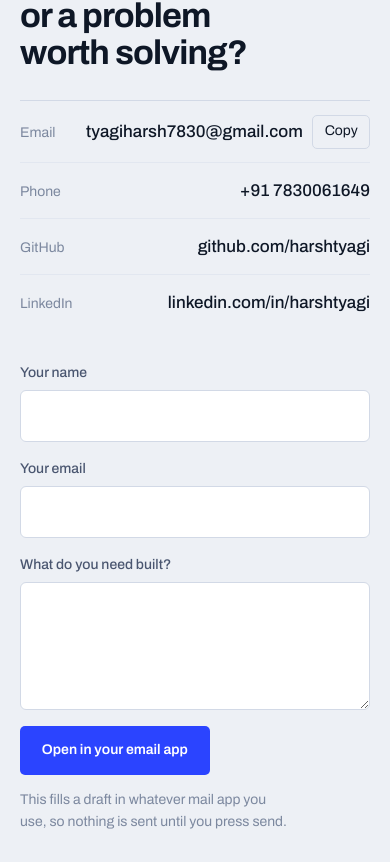
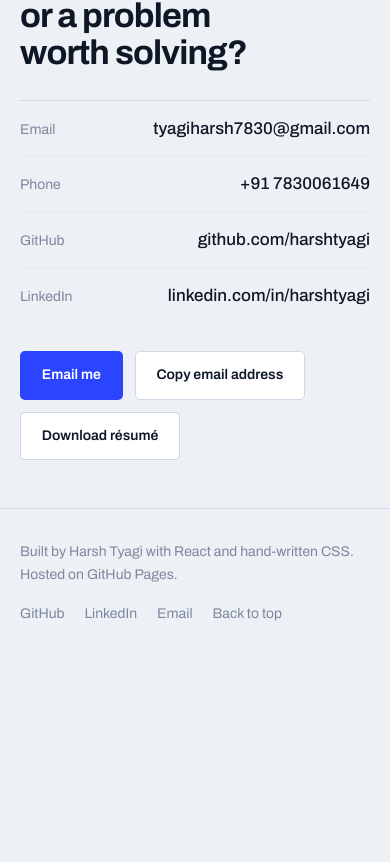
Before and after one commit to hrs454/harshtyagi, a React (Vite) app: page / in a window 390 px wide. Shown: the part 6102-6964 px from the top of the page. After the commit the page ends 6767 px from the top, so only its background shows below. Built offline with nearby package versions, Linux system fonts and the light colour scheme.

Commit message:
Replace contact form with direct email, phone and profile links

```diff
--- a/index.html
+++ b/index.html
@@ -14,7 +14,7 @@
     <meta name="theme-color" content="#edf0f5" media="(prefers-color-scheme: light)" />
     <meta name="theme-color" content="#0b1220" media="(prefers-color-scheme: dark)" />
 
-    <!-- REPLACE the four URLs below once the GitHub Pages address is known. -->
+    <!-- REPLACE harshtyagi below if your <username>.github.io repo uses a different username. -->
     <link rel="canonical" href="https://harshtyagi.github.io/" />
     <meta property="og:type" content="profile" />
     <meta property="og:title" content="Harsh Tyagi — Software Engineer" />
--- a/src/components/Contact.jsx
+++ b/src/components/Contact.jsx
@@ -4,11 +4,6 @@ import { links, profile } from '../content/profile.js'
 
 export default function Contact() {
   const [copied, setCopied] = useState(false)
-  const [form, setForm] = useState({ name: '', email: '', message: '' })
-
-  function update(field) {
-    return (event) => setForm((prev) => ({ ...prev, [field]: event.target.value }))
-  }
 
   async function copyEmail() {
     try {
@@ -20,12 +15,16 @@ export default function Contact() {
     }
   }
 
-  function handleSubmit(event) {
-    event.preventDefault()
-    const subject = encodeURIComponent(`Portfolio enquiry from ${form.name || 'a visitor'}`)
-    const body = encodeURIComponent(`${form.message}\n\n— ${form.name}\n${form.email}`)
-    window.location.href = `mailto:${profile.email}?subject=${subject}&body=${body}`
-  }
+  const details = [
+    { key: 'Email', value: profile.email, href: `mailto:${profile.email}` },
+    { key: 'Phone', value: profile.phone, href: `tel:${profile.phoneHref}` },
+    { key: 'GitHub', value: links.github.replace('https://', ''), href: links.github },
+    {
+      key: 'LinkedIn',
+      value: links.linkedin.replace('https://www.', ''),
+      href: links.linkedin,
+    },
+  ]
 
   return (
     <Section
@@ -37,85 +36,37 @@ export default function Contact() {
       <div className="ledger__body">
         <p className="contact__lede">Have a role or a problem worth solving?</p>
 
-        <div className="contact__grid">
-          <div>
-            <div className="detail">
-              <span className="detail__key">Email</span>
-              <span className="detail__pair">
-                <a className="detail__value" href={`mailto:${profile.email}`}>
-                  {profile.email}
-                </a>
-                <button className="copy" type="button" onClick={copyEmail}>
-                  {copied ? 'Copied' : 'Copy'}
-                </button>
-              </span>
-            </div>
-            <div className="detail">
-              <span className="detail__key">Phone</span>
-              <a className="detail__value" href={`tel:${profile.phoneHref}`}>
-                {profile.phone}
+        <div className="contact__details">
+          {details.map((detail) => (
+            <div className="detail" key={detail.key}>
+              <span className="detail__key">{detail.key}</span>
+              <a
+                className="detail__value"
+                href={detail.href}
+                {...(detail.href.startsWith('http')
+                  ? { target: '_blank', rel: 'noreferrer' }
+                  : {})}
+              >
+                {detail.value}
               </a>
             </div>
-            <div className="detail">
-              <span className="detail__key">GitHub</span>
-              <a className="detail__value" href={links.github} target="_blank" rel="noreferrer">
-                {links.github.replace('https://', '')}
-              </a>
-            </div>
-            <div className="detail">
-              <span className="detail__key">LinkedIn</span>
-              <a className="detail__value" href={links.linkedin} target="_blank" rel="noreferrer">
-                {links.linkedin.replace('https://www.', '')}
-              </a>
-            </div>
-          </div>
+          ))}
+        </div>
 
-          <form className="form" onSubmit={handleSubmit}>
-            <div className="form__row">
-              <div className="field">
-                <label htmlFor="contact-name">Your name</label>
-                <input
-                  id="contact-name"
-                  name="name"
-                  value={form.name}
-                  onChange={update('name')}
-                  required
-                />
-              </div>
-              <div className="field">
-                <label htmlFor="contact-email">Your email</label>
-                <input
-                  id="contact-email"
-                  name="email"
-                  type="email"
-                  value={form.email}
-                  onChange={update('email')}
-                  required
-                />
-              </div>
-            </div>
-
-            <div className="field">
-              <label htmlFor="contact-message">What do you need built?</label>
-              <textarea
-                id="contact-message"
-                name="message"
-                value={form.message}
-                onChange={update('message')}
-                required
-              />
-            </div>
-
-            <div className="form__foot">
-              <button className="btn btn--primary" type="submit">
-                Open in your email app
-              </button>
-              <p className="form__hint">
-                This fills a draft in whatever mail app you use, so nothing is sent until you press
-                send.
-              </p>
-            </div>
-          </form>
+        <div className="contact__actions">
+          <a className="btn btn--primary" href={`mailto:${profile.email}`}>
+            Email me
+          </a>
+          <button className="btn btn--quiet" type="button" onClick={copyEmail}>
+            {copied ? 'Copied' : 'Copy email address'}
+          </button>
+          <a
+            className="btn btn--quiet"
+            href={import.meta.env.BASE_URL + profile.resume}
+            download
+          >
+            Download résumé
+          </a>
         </div>
       </div>
     </Section>
--- a/src/styles.css
+++ b/src/styles.css
@@ -976,16 +976,16 @@ p {
   text-wrap: balance;
 }
 
-.contact__grid {
+.contact__details {
   display: grid;
-  gap: clamp(2rem, 5vw, 3rem);
+  grid-template-columns: 1fr;
+  column-gap: 3.5rem;
   margin-top: clamp(1.75rem, 4vw, 2.5rem);
 }
 
-@media (min-width: 52rem) {
-  .contact__grid {
-    grid-template-columns: minmax(0, 20rem) minmax(0, 1fr);
-    gap: 3.5rem;
+@media (min-width: 45rem) {
+  .contact__details {
+    grid-template-columns: repeat(2, minmax(0, 1fr));
   }
 }
 
@@ -998,8 +998,15 @@ p {
   gap: 1rem;
 }
 
-.detail:first-of-type {
+/* The top row of the grid carries the heavier rule. */
+.detail:first-child {
   border-top-color: var(--line);
+}
+
+@media (min-width: 45rem) {
+  .detail:nth-child(2) {
+    border-top-color: var(--line);
+  }
 }
 
 .detail__key {
@@ -1018,85 +1025,11 @@ a.detail__value:hover {
   color: var(--accent);
 }
 
-.detail__pair {
-  display: flex;
-  align-items: center;
-  gap: 0.6rem;
-  flex-wrap: wrap;
-  justify-content: flex-end;
-}
-
-.copy {
-  background: none;
-  border: 1px solid var(--line);
-  border-radius: 5px;
-  padding: 0.3rem 0.7rem;
-  font-size: var(--step--1);
-  cursor: pointer;
-  white-space: nowrap;
-}
-
-.copy:hover {
-  border-color: var(--ink-3);
-}
-
-.form {
-  display: grid;
-  gap: 1rem;
-}
-
-.field {
-  display: grid;
-  gap: 0.35rem;
-}
-
-.field label {
-  font-size: var(--step--1);
-  color: var(--ink-2);
-  font-weight: 500;
-}
-
-.field input,
-.field textarea {
-  background: var(--surface);
-  border: 1px solid var(--line);
-  border-radius: 6px;
-  padding: 0.7rem 0.85rem;
-  width: 100%;
-}
-
-.field input:hover,
-.field textarea:hover {
-  border-color: var(--ink-3);
-}
-
-.field textarea {
-  resize: vertical;
-  min-height: 8rem;
-}
-
-.form__row {
-  display: grid;
-  gap: 1rem;
-}
-
-@media (min-width: 38rem) {
-  .form__row {
-    grid-template-columns: repeat(2, minmax(0, 1fr));
-  }
-}
-
-.form__foot {
+.contact__actions {
   display: flex;
   flex-wrap: wrap;
-  align-items: center;
-  gap: 0.85rem 1.25rem;
-}
-
-.form__hint {
-  font-size: var(--step--1);
-  color: var(--ink-3);
-  max-width: 34ch;
+  gap: 0.75rem;
+  margin-top: clamp(1.75rem, 4vw, 2.25rem);
 }
 
 /* --- footer ------------------------------------------------------------- */
```
Also changed, not shown: 1 other file (tests, documents, lock files or other folders).
